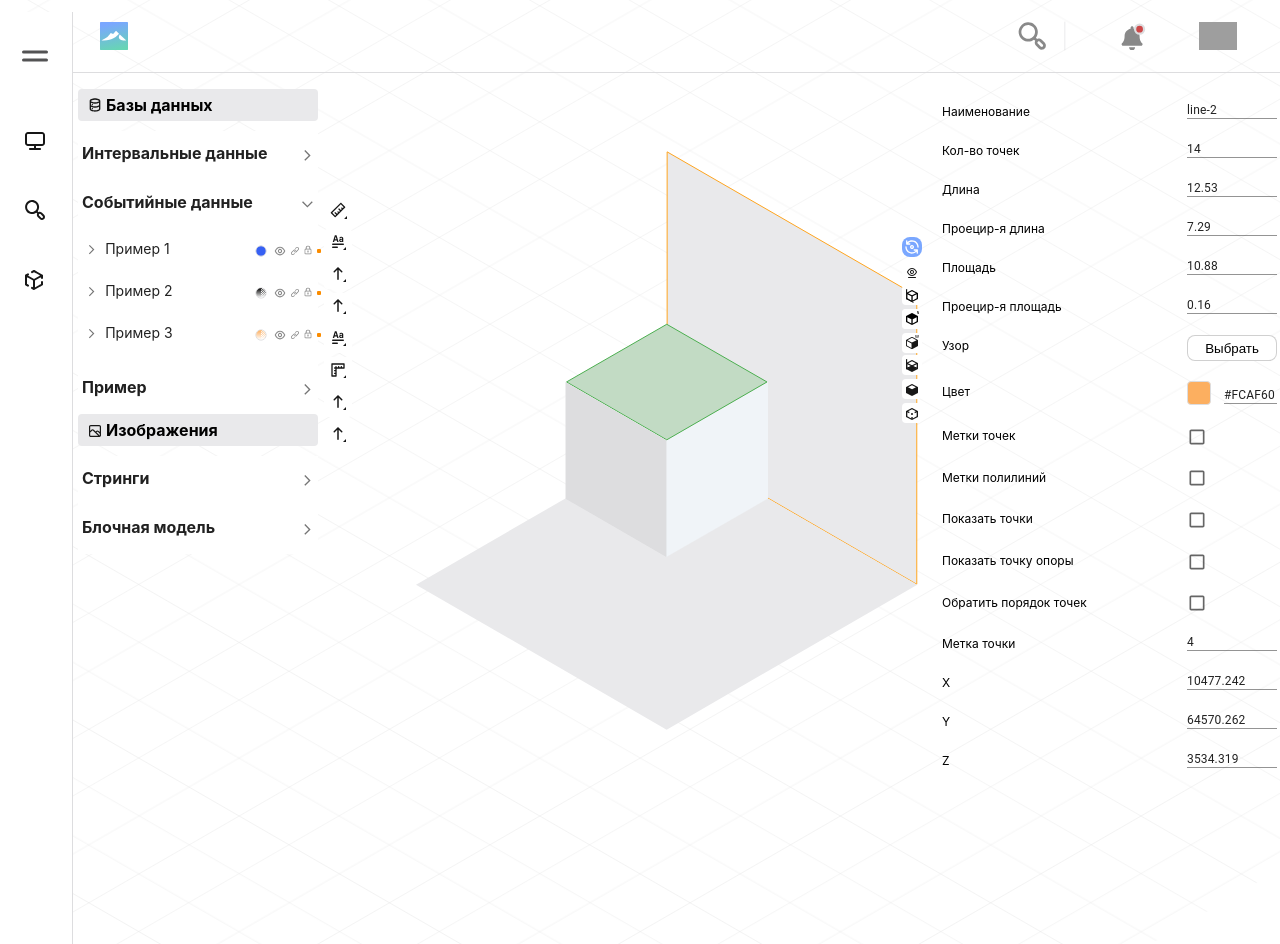
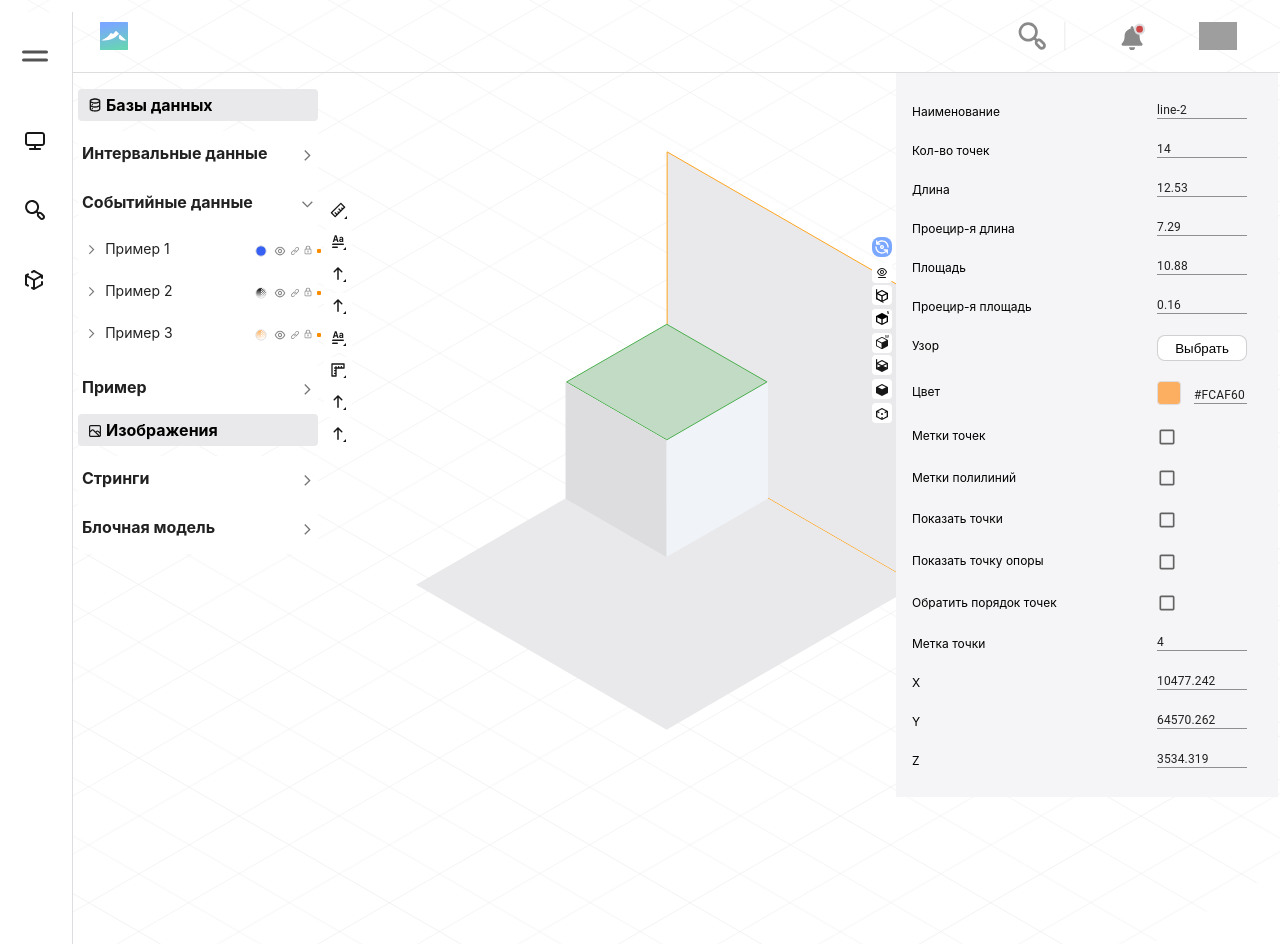
Before and after one commit to Demut91/dolon, a React (Create React App) app: page / in a window 1280 px wide. Shown: the top 944 px of the page. Built offline with nearby package versions, Linux system fonts and the light colour scheme; grey boxes are pictures that could not be loaded.

Commit message:
background added

```diff
--- a/src/components/editorMainPanel/styles.ts
+++ b/src/components/editorMainPanel/styles.ts
@@ -1,12 +1,12 @@
 import styled from 'styled-components';
 
 export const Wrapper = styled.div`
-position: absolute;
-right: 2px;
+  background-color: #F5F5F7;
+  position: absolute;
+  right: 2px;
   display: grid;
   grid-template-columns: 225px auto;
   grid-gap: 20px;
-  width: 305px;
   padding: 28px 31px 28px 16px;
   min-height: 100px;
   input[type=number]::-webkit-inner-spin-button,
--- a/src/components/toolpanelRight/styles.ts
+++ b/src/components/toolpanelRight/styles.ts
@@ -2,7 +2,7 @@ import styled from 'styled-components';
 
 export const Wrapper = styled.div`
   position: absolute;
-  right: 350px;
+  right: 380px;
   top: 160px;
   display: flex;
   flex-direction: column;
```
